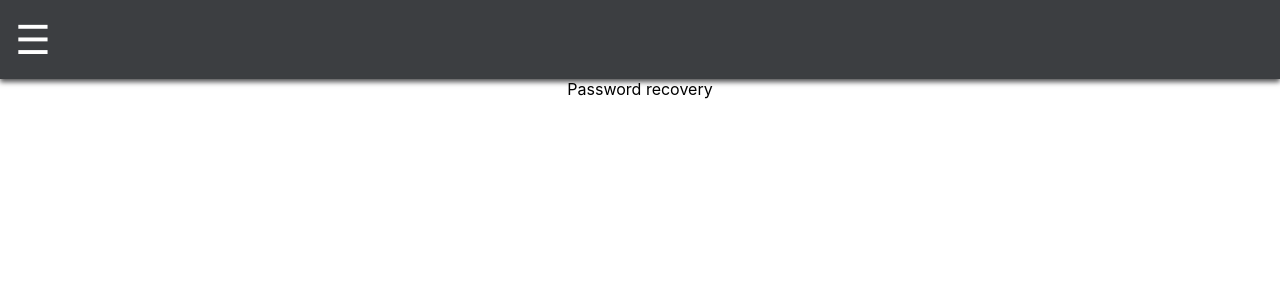
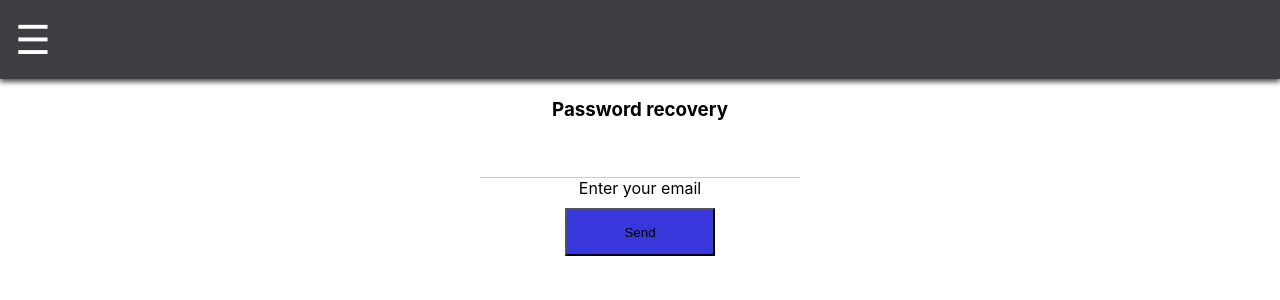
Before and after one commit to NastyaZhilko/FridaDZ, a React (Create React App) app: page /#/passwordRecovery in a window 1280 px wide. Shown: the top 300 px of the page. Built offline with nearby package versions, Linux system fonts and the light colour scheme.

Commit message:
second commit

```diff
--- /dev/null
+++ b/src/api/instance.tsx
@@ -0,0 +1,6 @@
+import axios from "axios";
+
+export const instance = axios.create({
+    baseURL: `http://localhost:7542/2.0/`,
+    withCredentials: true
+})
--- a/src/components/common/SuperButton/SuperButton.module.css
+++ b/src/components/common/SuperButton/SuperButton.module.css
@@ -1,5 +1,11 @@
 .default {
 
+    background-color: #3737db;
+    right: 0;
+    height: 48px;
+    width: 150px;
+    left: 0;
+    margin: 10px
 }
 
 .red {
--- a/src/components/common/SuperInput/SuperInput.module.css
+++ b/src/components/common/SuperInput/SuperInput.module.css
@@ -1,7 +1,13 @@
 
 .superInput {
-    background:palegreen ;
+    font-size: 16px;
+    padding: 10px;
+    display: block;
+    width: 300px;
+    border: none;
+    border-bottom: 1px solid #ccc;
 }
+
 
 .errorInput {
     border: 3px solid red;
--- a/src/components/common/SuperInput/SuperInput.tsx
+++ b/src/components/common/SuperInput/SuperInput.tsx
@@ -1,5 +1,5 @@
 import React, {ChangeEvent, DetailedHTMLProps, InputHTMLAttributes, KeyboardEvent} from "react";
-import s from "./SuperInputText.module.css";
+import s from "./SuperInput.module.css";
 
 // тип пропсов обычного инпута
 type DefaultInputPropsType = DetailedHTMLProps<InputHTMLAttributes<HTMLInputElement>, HTMLInputElement>;
--- a/src/components/header/Header.module.css
+++ b/src/components/header/Header.module.css
@@ -34,7 +34,7 @@
     transition: all 0.5s ease-in-out;
 }
 .inactive{
-    color: #2ca299;
+    color: #3737db;
 
 }
 .active{
--- a/src/components/pages/login.tsx
+++ b/src/components/pages/login.tsx
@@ -4,7 +4,7 @@ import React from "react";
 export function Login() {
     return (
         <div>
-            Login
+            LOGIN
         </div>
     );
 }
--- /dev/null
+++ b/src/components/pages/new-password.module.css
@@ -0,0 +1,5 @@
+.container{
+    display: flex;
+    flex-direction: column;
+    align-items: center;
+}
--- a/src/components/pages/new-password.tsx
+++ b/src/components/pages/new-password.tsx
@@ -1,9 +1,20 @@
-
 import React from "react";
+import SuperInputText from "../common/SuperInput/SuperInput";
+import SuperButton from "../common/SuperButton/SuperButton";
+import style from "./new-password.module.css"
 
 function NewPassword() {
     return (
-        <div>Entering a new password</div>
+        <div className={style.container}>
+            <h3>Set password</h3>
+            <SuperInputText/>
+            <span>New password</span>
+            <SuperInputText/>
+            <span>Confirm new password</span>
+            <SuperButton>
+                Change password
+            </SuperButton>
+        </div>
     );
 }
 
--- /dev/null
+++ b/src/components/pages/password-recovery.module.css
@@ -0,0 +1,5 @@
+.container{
+    display: flex;
+    flex-direction: column;
+    align-items: center;
+}
--- a/src/components/pages/password-recovery.tsx
+++ b/src/components/pages/password-recovery.tsx
@@ -1,10 +1,22 @@
-
 import React from "react";
+import SuperInputText from "../common/SuperInput/SuperInput";
+import SuperButton from "../common/SuperButton/SuperButton";
+import style from "./password-recovery.module.css"
 
 function PasswordRecovery() {
     return (
-        <div>Password recovery</div>
-    );
+        <div>
+            <h3>Password recovery</h3>
+            <div className={style.container}>
+                <SuperInputText/>
+                <span>Enter your email</span>
+                <SuperButton>
+                    Send
+                </SuperButton>
+            </div>
+        </div>
+    )
+        ;
 }
 
 export default PasswordRecovery;
```
Also changed, not shown: src/api/password-api.tsx (added, +27 -0 lines).
